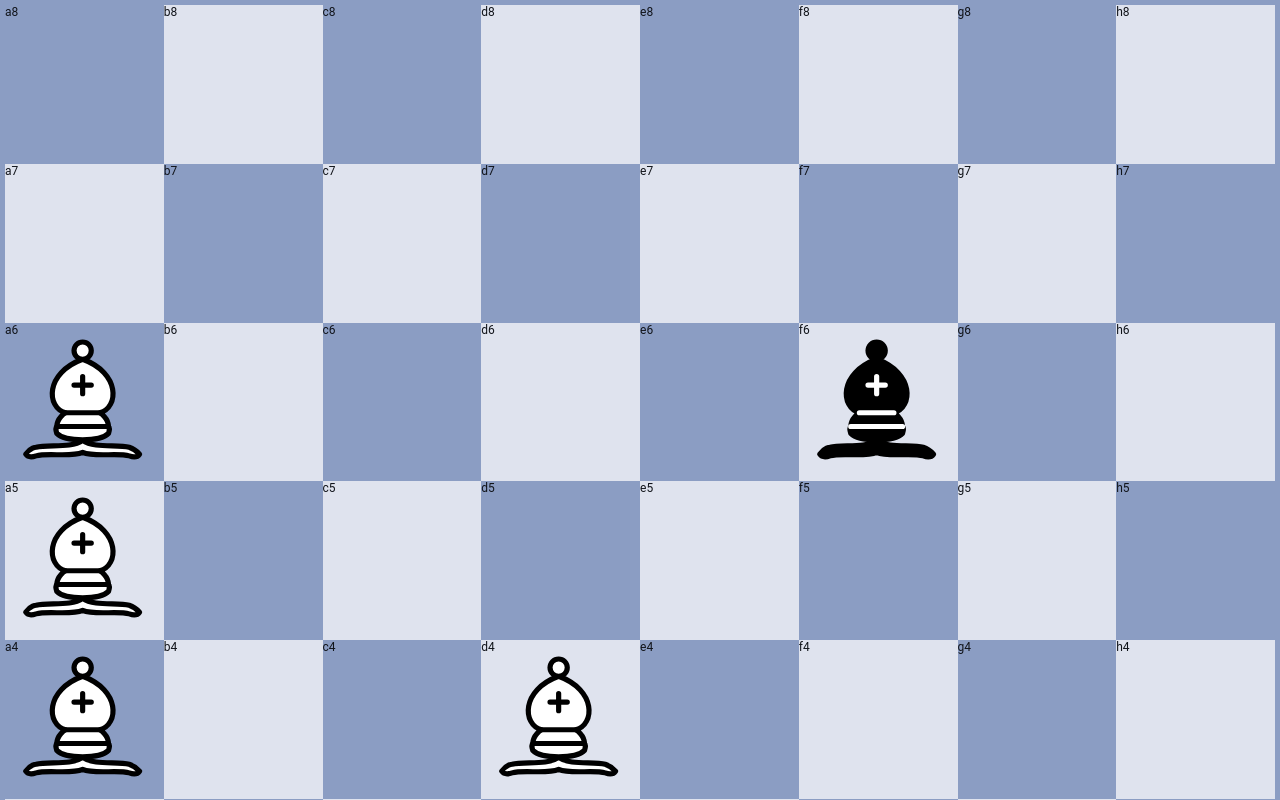
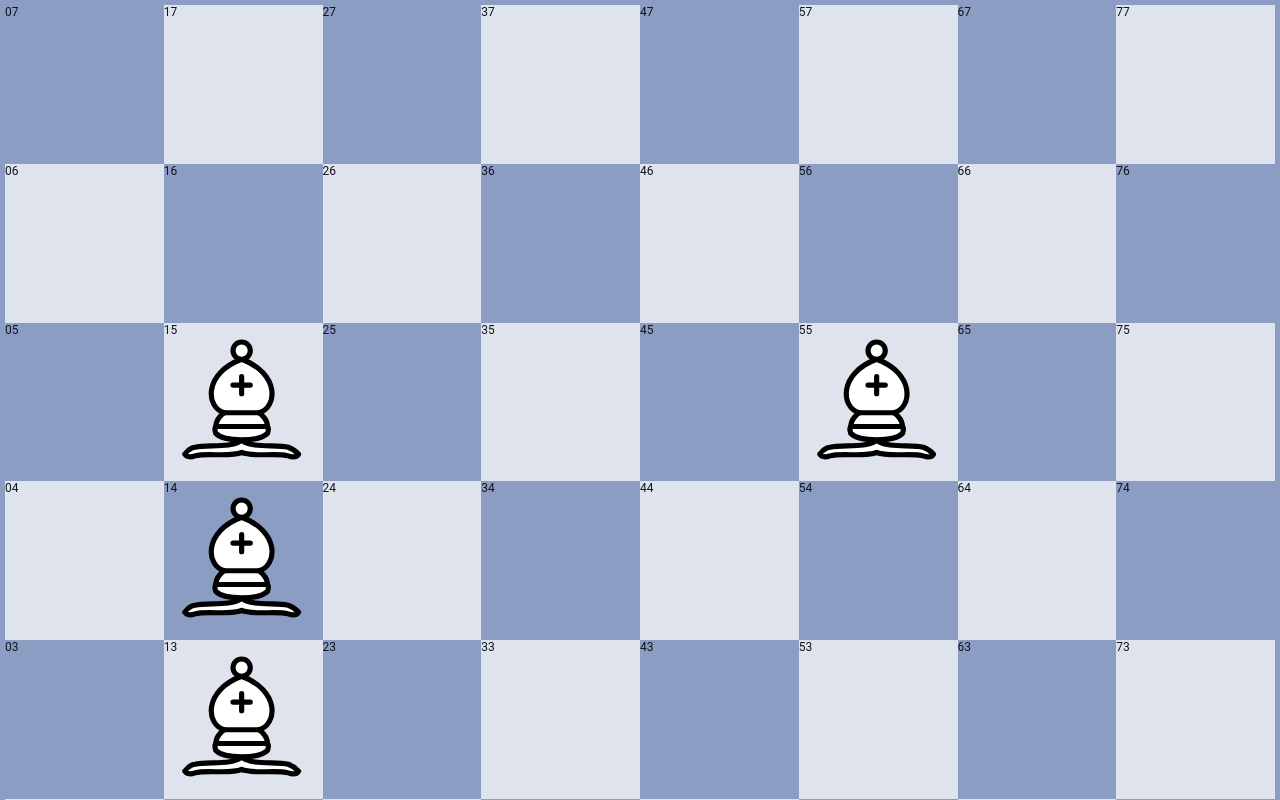
Before and after one commit to angelolucas/chess, a React (Create React App) app: page / in a window 1280 px wide. Shown: the top 800 px of the page. Built offline with nearby package versions, Linux system fonts and the light colour scheme.

Commit message:
bishop moviment

```diff
--- a/src/components/Board/Board.js
+++ b/src/components/Board/Board.js
@@ -16,60 +16,60 @@ const Board = () => {
     },
     pieces: {
       1: {
-        id: 2,
+        id: 1,
         player: 'white',
         type: 'bishop',
-        file: 'a',
+        file: 1,
         rank: 1,
       },
       2: {
         id: 2,
         player: 'white',
         type: 'bishop',
-        file: 'a',
+        file: 1,
         rank: 2,
       },
       3: {
         id: 3,
         player: 'white',
         type: 'bishop',
-        file: 'a',
+        file: 1,
         rank: 3,
       },
       4: {
         id: 4,
         player: 'white',
         type: 'bishop',
-        file: 'a',
+        file: 1,
         rank: 4,
       },
       5: {
         id: 5,
         player: 'white',
         type: 'bishop',
-        file: 'a',
+        file: 1,
         rank: 5,
       },
       6: {
         id: 6,
         player: 'white',
         type: 'bishop',
-        file: 'a',
-        rank: 6,
+        file: 5,
+        rank: 5,
       },
       7: {
         id: 7,
         player: 'white',
         type: 'bishop',
-        file: 'd',
+        file: 1,
         rank: 4,
       },
       8: {
         id: 8,
         player: 'black',
         type: 'bishop',
-        file: 'f',
-        rank: 6,
+        file: 6,
+        rank: 8,
       },
     },
   });
--- a/src/constants.js
+++ b/src/constants.js
@@ -1,2 +1,2 @@
-export const FILES = ['a', 'b', 'c', 'd', 'e', 'f', 'g', 'h'];
-export const RANKS = [1, 2, 3, 4, 5, 6, 7, 8];
+export const FILES = [0, 1, 2, 3, 4, 5, 6, 7];
+export const RANKS = [0, 1, 2, 3, 4, 5, 6, 7];
--- a/src/logics/bishop.js
+++ b/src/logics/bishop.js
@@ -1,5 +1,5 @@
 import { FILES, RANKS } from '../constants';
-import { getLegalMovesBySquares } from '../utils';
+import { getLegalMovesBySquares, loopSquares } from '../utils';
 
 export default ({
   selected: {
@@ -9,32 +9,41 @@ export default ({
   },
   pieces,
 }) => {
-  const rankIndex = rank;
-  const fileIndex = FILES.indexOf(file) + 1;
-  let squares = [];
-
-  const loopSquares = ({ fileIndex, rankIndex }) => {
-    if (FILES[fileIndex] && RANKS[rankIndex]) {
-      console.log(`
-      fileIndex: ${fileIndex}
-      rankIndex: ${rankIndex}
-      FILES[fileIndex]: ${FILES[fileIndex]}
-      RANKS[rankIndex]: ${RANKS[rankIndex]}
-      --------------------------------------
-    `);
-      squares.push({ file: FILES[fileIndex], rank: RANKS[rankIndex] });
-
-      loopSquares({
-        fileIndex: fileIndex + 1,
-        rankIndex: rankIndex + 1,
-      });
-    }
-  };
-  loopSquares({ fileIndex: fileIndex, rankIndex: rankIndex });
+  const forwardRightSquares = loopSquares({
+    index: { file, rank },
+    direction: { file: 'forward', rank: 'forward' },
+  });
+  const forwardLeftSquares = loopSquares({
+    index: { file, rank },
+    direction: { file: 'backward', rank: 'forward' },
+  });
+  const backwardLeftSquares = loopSquares({
+    index: { file, rank },
+    direction: { file: 'backward', rank: 'backward' },
+  });
+  const backwardRightSquares = loopSquares({
+    index: { file, rank },
+    direction: { file: 'forward', rank: 'backward' },
+  });
 
   return [
     ...getLegalMovesBySquares({
-      squares,
+      squares: forwardRightSquares,
+      player,
+      pieces,
+    }),
+    ...getLegalMovesBySquares({
+      squares: forwardLeftSquares,
+      player,
+      pieces,
+    }),
+    ...getLegalMovesBySquares({
+      squares: backwardLeftSquares,
+      player,
+      pieces,
+    }),
+    ...getLegalMovesBySquares({
+      squares: backwardRightSquares,
       player,
       pieces,
     }),
--- a/src/utils/index.js
+++ b/src/utils/index.js
@@ -1,2 +1,3 @@
 export { default as getPieceBySquare } from './getPieceBySquare';
 export { default as getLegalMovesBySquares } from './getLegalMovesBySquares';
+export { default as loopSquares } from './loopSquares';
--- /dev/null
+++ b/src/utils/loopSquares.js
@@ -0,0 +1,46 @@
+import { FILES, RANKS } from '../constants';
+
+const next = ({ index, direction }) => {
+  let output = { file: index.file, rank: index.rank };
+
+  if (direction.file === 'forward') {
+    output.file++;
+  } else if (direction.file === 'backward') {
+    output.file--;
+  }
+  if (direction.rank === 'forward') {
+    output.rank++;
+  } else if (direction.rank === 'backward') {
+    output.rank--;
+  }
+
+  return output;
+};
+
+export default ({ index, direction }) => {
+  let squares = [];
+
+  const loopSquares = ({ index, direction }) => {
+    const nextSquare = next({ index, direction });
+
+    if (FILES.includes(nextSquare.file) && RANKS.includes(nextSquare.rank)) {
+      console.log(nextSquare, 'entrou');
+      squares.push({ file: nextSquare.file, rank: nextSquare.rank });
+
+      loopSquares({
+        index: {
+          file: nextSquare.file,
+          rank: nextSquare.rank,
+        },
+        direction,
+      });
+    }
+  };
+
+  loopSquares({
+    index,
+    direction,
+  });
+
+  return squares;
+};
```
